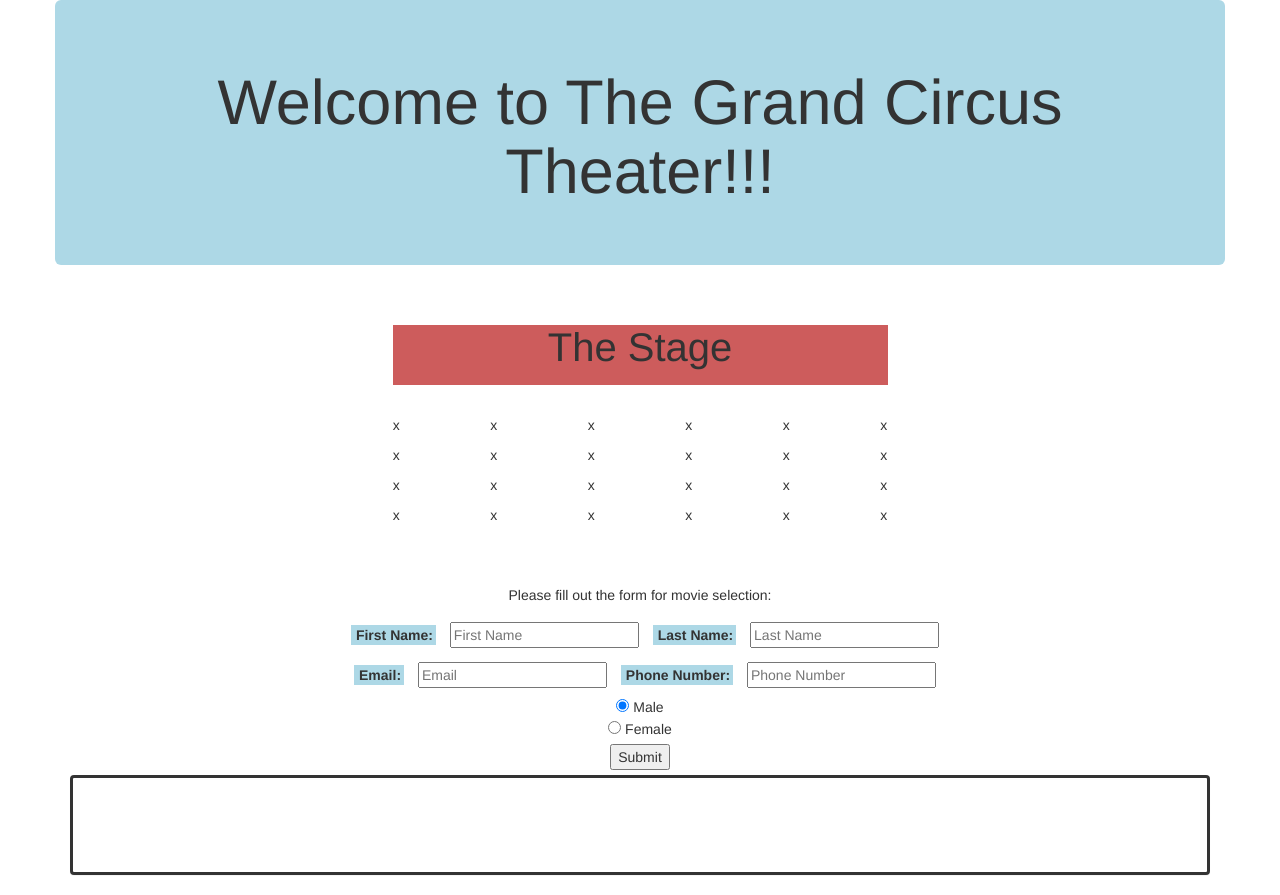
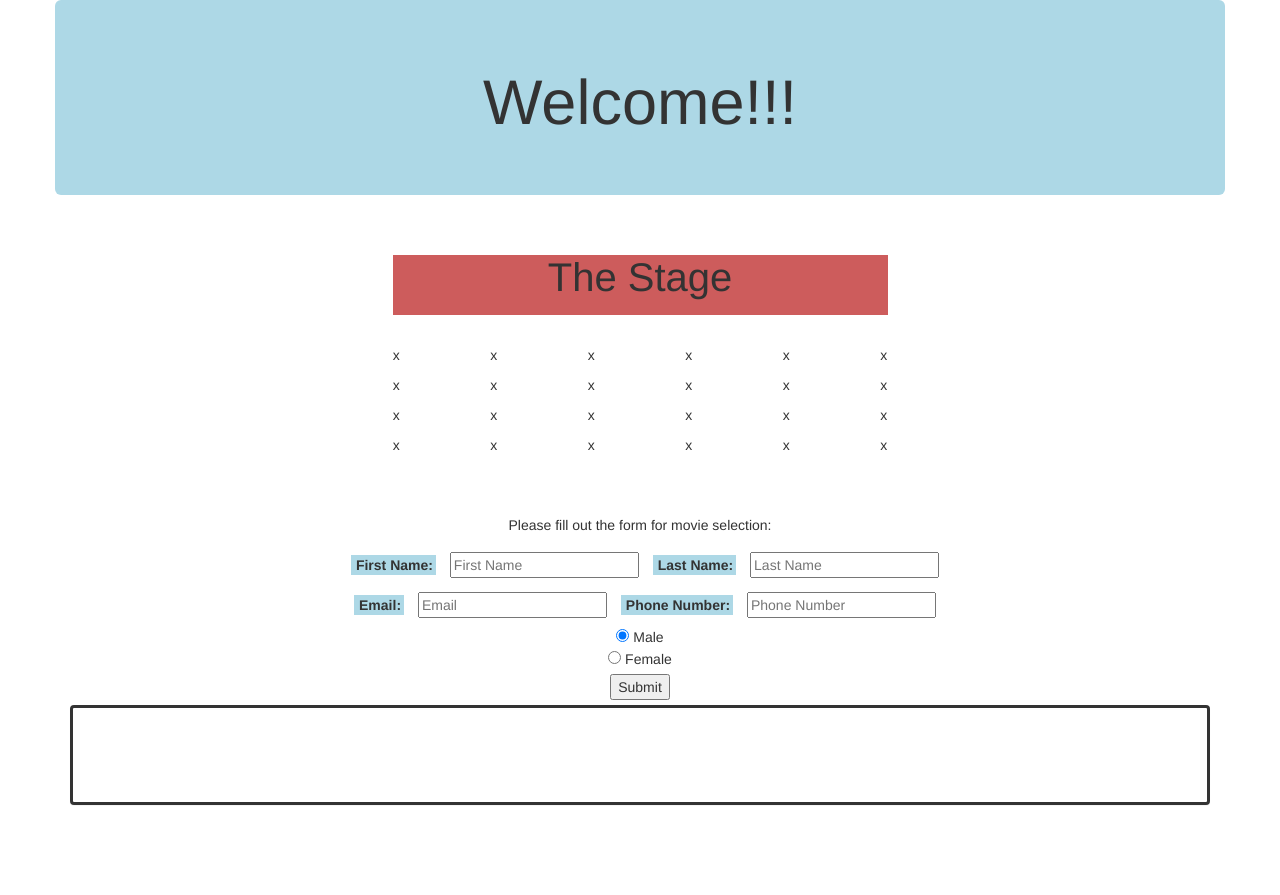
Before and after one commit to corcorankt1/gc-lab8, a plain HTML site: page index.html in a window 1280 px wide. After the commit the page ends 825 px from the top, so only its background shows below. Drawn offline with nearby package versions, Linux system fonts and the light colour scheme.

Commit message:
Change greeting line

```diff
--- a/index.html
+++ b/index.html
@@ -14,7 +14,7 @@
       <div class = "row">
         <div class= "jumbotron">
 
-          <h1 class="greeting"> Welcome to The Grand Circus Theater!!!</h1>
+          <h1 class="greeting"> Welcome!!!</h1>
         </div>
       </div>
 
```
